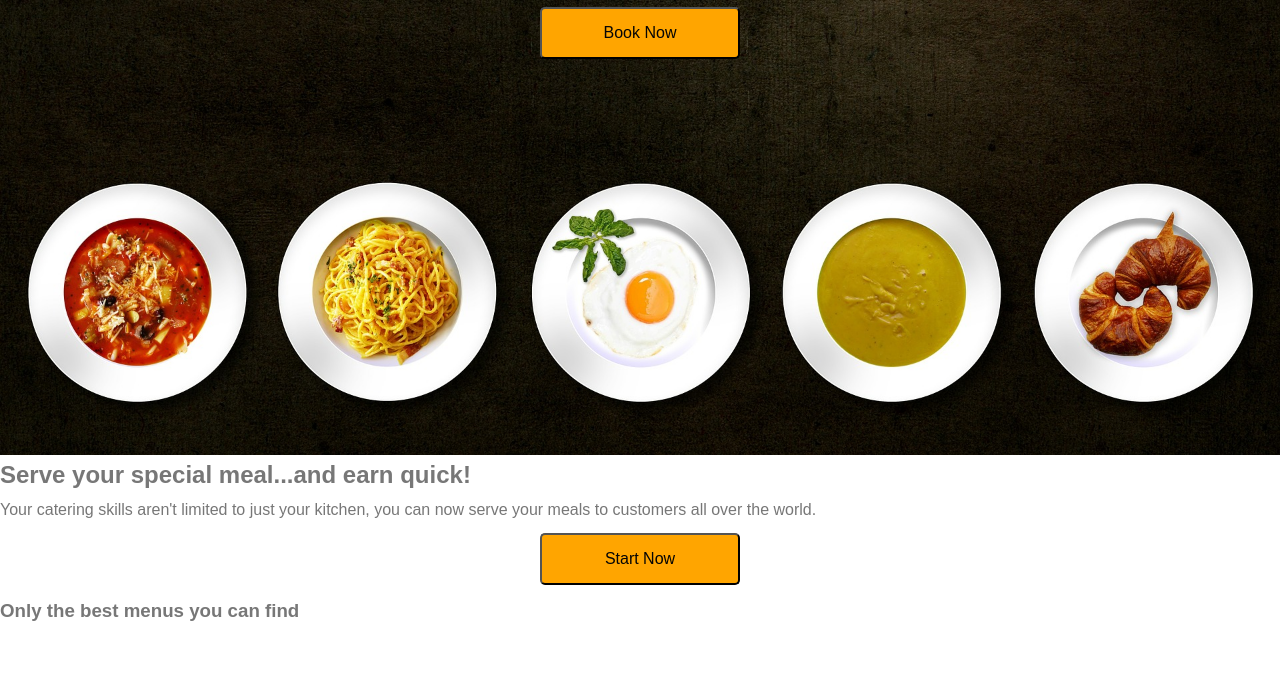
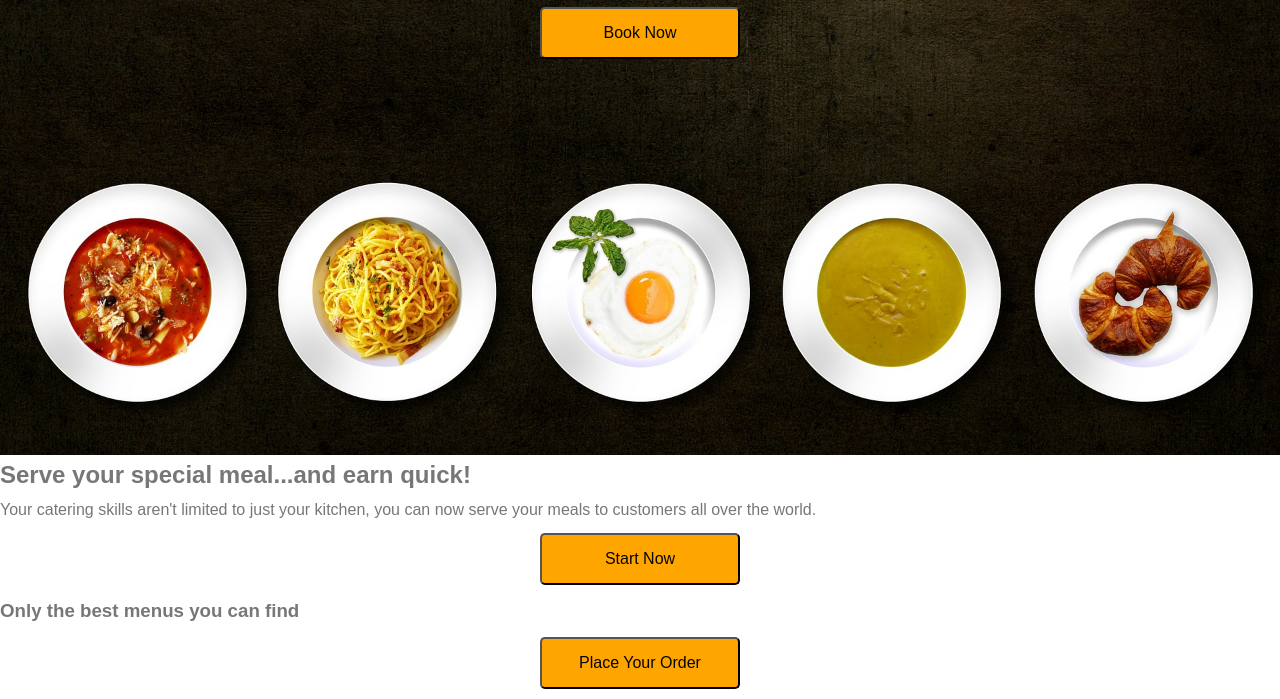
Before and after one commit to OviePaulEJ/book-a-meal, a plain HTML site: page index.html in a window 1280 px wide. Shown: the part 305-1004 px from the top of the page. Before the commit the page ends 932 px from the top, so only its background shows below. Drawn offline with Linux system fonts and the light colour scheme.

```diff
--- a/index.html
+++ b/index.html
@@ -35,5 +35,6 @@
     <button>Start Now</button>
 
     <h3>Only the best menus you can find</h3>
+    <button>Place Your Order</button>
 </body>
 </html>
```
